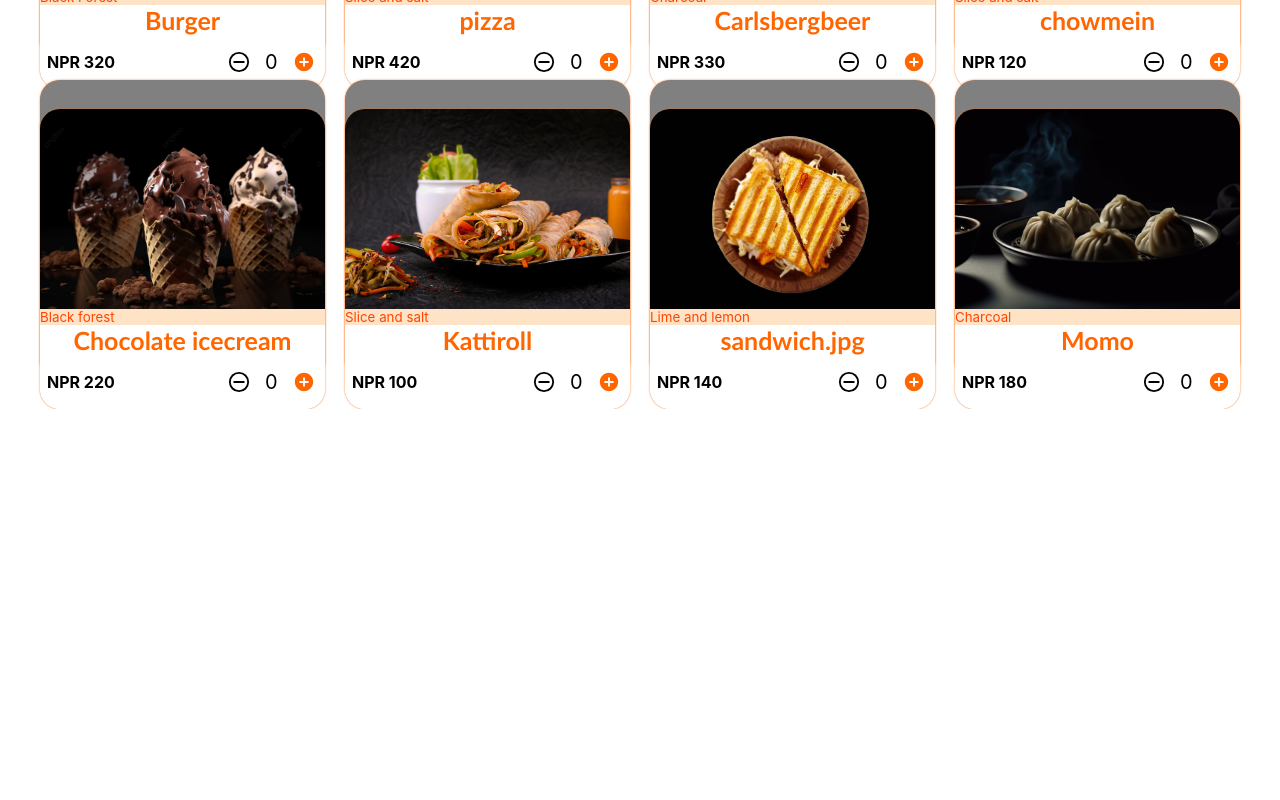
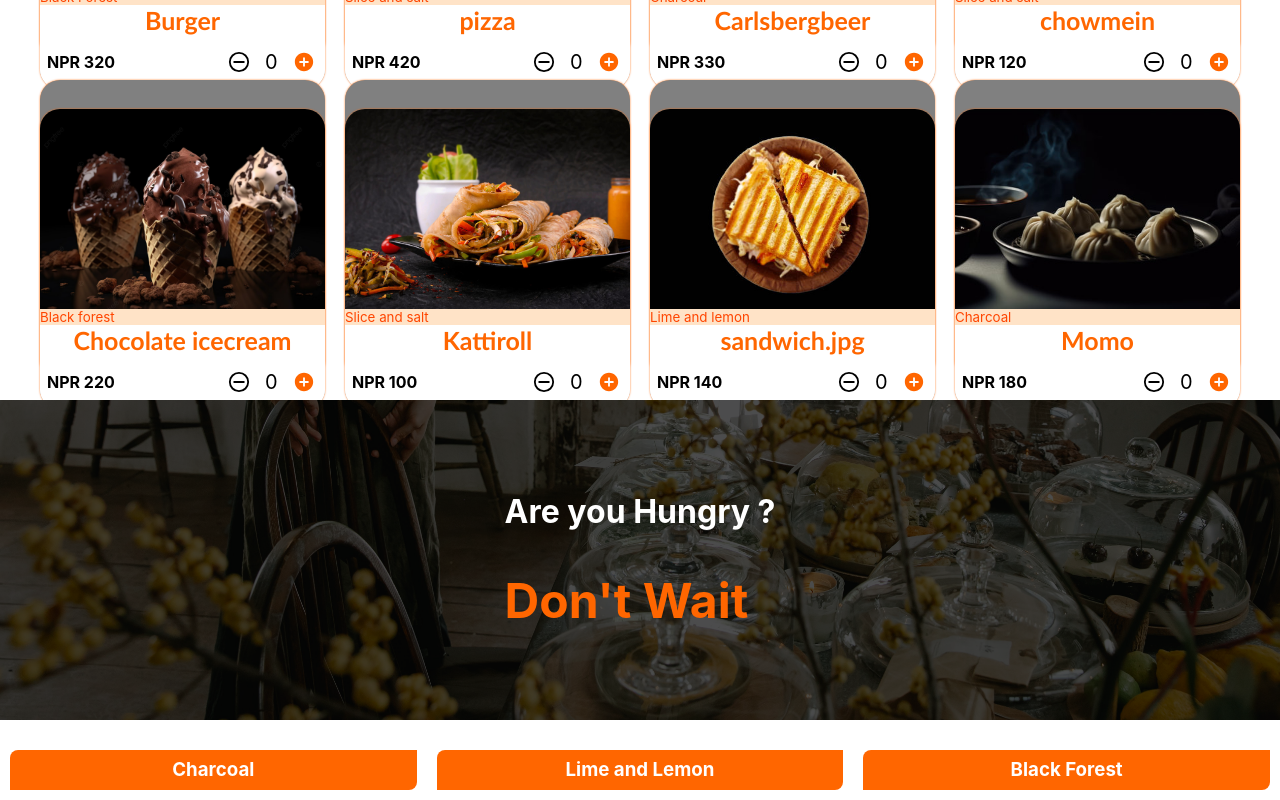
Before and after one commit to nabin166/FoodieFinder, a React (Create React App) app: page / in a window 1280 px wide. Shown: the part 805-1605 px from the top of the page. Before the commit the page ends 1214 px from the top, so only its background shows below. Built offline with nearby package versions, Linux system fonts and the light colour scheme; some icons are missing.

Commit message:
Our Restaurant add

```diff
--- a/src/App.js
+++ b/src/App.js
@@ -1,6 +1,7 @@
 
 import Categorytoggle from './Component/Categorytoggle';
 import Heading from './Component/Heading';
+import Ourrestaurant from './Component/Ourrestaurant';
 import './SCSS/App.scss';
 
 function App() {
@@ -8,6 +9,7 @@ function App() {
     <div >
      <Heading/>
      <Categorytoggle/>
+     <Ourrestaurant/>
     </div>
   );
 }
--- /dev/null
+++ b/src/Component/Ourrestaurant.js
@@ -0,0 +1,19 @@
+import React from 'react'
+import "../SCSS/Ourrestaurant.scss"
+
+export default function Ourrestaurant() {
+    const restaurantName =[{"Restname":"Charcoal"},{"Restname":'Lime and Lemon'},{"Restname":"Black Forest"}];
+  return (
+    <div id='restaurant'>
+        <div id='coverimg'><img src="Images/cover.jpeg"></img><h1>Are you Hungry ?<h2> Don't Wait </h2></h1></div>
+        <div>
+
+            <div id='restaurantname'>
+                 {restaurantName.map(item=>(
+                <div><h3>{item.Restname}</h3></div>
+                ))}
+            </div>
+        </div>
+    </div>
+  )
+}
--- /dev/null
+++ b/src/SCSS/Ourrestaurant.scss
@@ -0,0 +1,64 @@
+@import "../SCSS/App.scss";
+#restaurant{
+    #coverimg{
+        margin-top: 20px;
+        height: 40vh;
+        position: relative;
+        background-color: black;
+
+        img{
+            object-position: bottom;
+            object-fit: cover;
+            overflow: hidden;
+            height: 40vh;
+            width: 100%;
+            opacity: 30%;
+        }
+        h1{
+            color: white;
+            position: absolute;
+            left: 50%;
+            top: 50%;
+            transform: translate(-50% , -50%);
+        }
+        h2{
+            color: $Fifthcolor;
+        }
+
+        @media screen and (max-width:950px) {
+            h1{
+                font-size: large;
+            }
+        }
+    }
+
+    div #restaurantname{
+        margin-top: 20px;
+        padding: 10px;
+        display: grid;
+        grid-template-columns: repeat(3,1fr);
+        justify-content: stretch;
+        gap: 20px;
+
+        div{
+            height: 40px;
+            background-color: $Fifthcolor;
+            color: white;
+            text-align: center;
+            display: flex;
+            align-items: center;
+            justify-content: center;
+            border-radius: 8px 0px;
+
+            &:hover{
+                background-color: $Thirdcolor;
+                transition: 1s;
+            }
+        }
+        h3{
+           margin: 0px;
+
+
+        }
+    }
+}
```
Also changed, not shown: public/Images/cover.jpeg (added), 1 other file (tests, documents, lock files or other folders).
